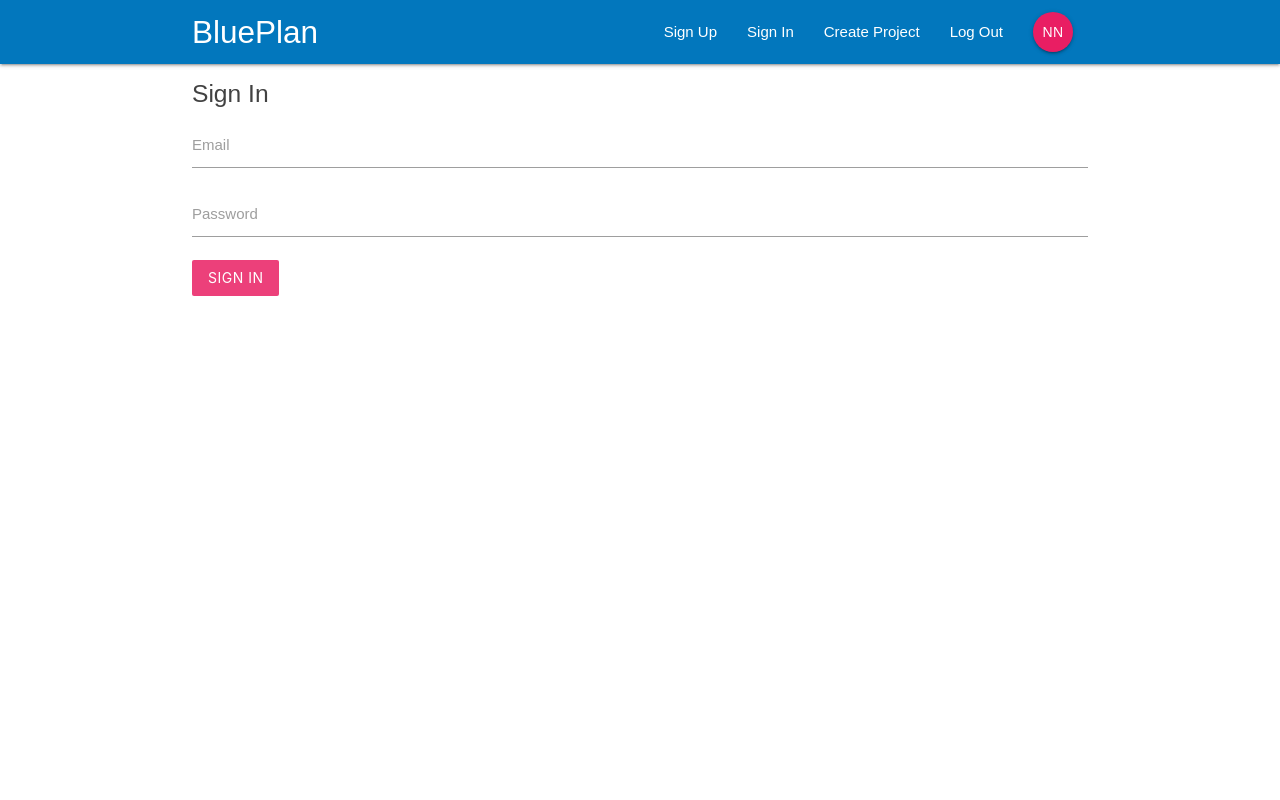
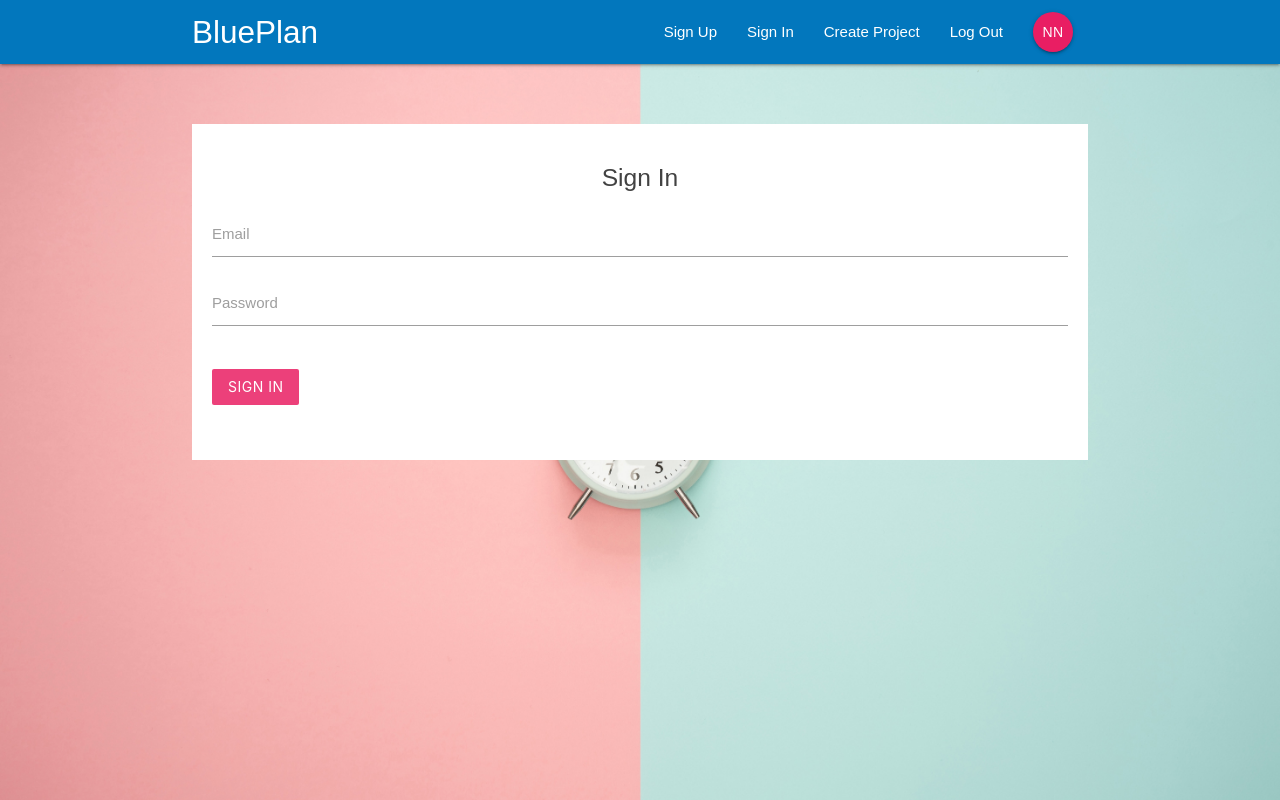
Before and after one commit to kevanantha/blueplan, a React (Create React App) app: page /signin in a window 1280 px wide. Built offline with nearby package versions, Linux system fonts and the light colour scheme.

Commit message:
Nav & CSS styles

```diff
--- a/src/components/auth/SignIn.js
+++ b/src/components/auth/SignIn.js
@@ -18,7 +18,7 @@ class SignIn extends Component {
     return (
       <div className="container">
         <form className="white" onSubmit={ this.handleSubmit }>
-          <h5 className="grey-text text-darken-3">Sign In</h5>
+          <h5 className="center grey-text text-darken-3">Sign In</h5>
           <div className="input-field">
             <label htmlFor="email">Email</label>
             <input id="email" type="email" onChange={ this.handleChange } />
--- a/src/components/auth/SignUp.js
+++ b/src/components/auth/SignUp.js
@@ -20,7 +20,7 @@ class SignIn extends Component {
     return (
       <div className="container">
         <form className="white" onSubmit={ this.handleSubmit }>
-          <h5 className="grey-text text-darken-3">Sign Up</h5>
+          <h5 className="center grey-text text-darken-3">Sign Up</h5>
           <div className="input-field">
             <label htmlFor="firstName">First Name</label>
             <input id="firstName" type="text" onChange={ this.handleChange } />
--- a/src/components/layout/SignedInLinks.js
+++ b/src/components/layout/SignedInLinks.js
@@ -5,7 +5,7 @@ const SignedInLinks = () => {
   return (
     <ul className="right">
       <li>
-        <NavLink to='/'>Create Project</NavLink>
+        <NavLink to='/create'>Create Project</NavLink>
       </li>
       <li>
         <NavLink to='/'>Log Out</NavLink>
--- a/src/components/layout/SignedOutLinks.js
+++ b/src/components/layout/SignedOutLinks.js
@@ -5,10 +5,10 @@ const SignedOutLinks = () => {
   return (
     <ul className="right">
       <li>
-        <NavLink to='/'>Sign Up</NavLink>
+        <NavLink to='/signup'>Sign Up</NavLink>
       </li>
       <li>
-        <NavLink to='/'>Sign In</NavLink>
+        <NavLink to='/signin'>Sign In</NavLink>
       </li>
     </ul>
   )
--- a/src/components/projects/CreateProject.js
+++ b/src/components/projects/CreateProject.js
@@ -18,7 +18,7 @@ class CreateProject extends Component {
     return (
       <div className="container">
         <form className="white" onSubmit={ this.handleSubmit }>
-          <h5 className="grey-text text-darken-3">Create Project</h5>
+          <h5 className="center grey-text text-darken-3">Create Project</h5>
           <div className="input-field">
             <label htmlFor="title">Title</label>
             <input id="title" type="text" onChange={ this.handleChange } />
--- a/src/components/projects/ProjectSummary.js
+++ b/src/components/projects/ProjectSummary.js
@@ -3,7 +3,7 @@ import React from 'react';
 const ProjectSummary = () => {
   return (
     <div className="card z-depth-0 project-summary">
-      <div className="card-contet grey-text text-darken-3">
+      <div className="card-content grey-text text-darken-3">
         <span className="card-title">Project Title</span>
         <p>Posted by Kevin Anantha</p>
         <p className="grey-text">3rd Sep, 2am</p>
--- a/src/index.css
+++ b/src/index.css
@@ -2,4 +2,22 @@ body {
   margin: 0;
   padding: 0;
   font-family: sans-serif;
+  background: url(/img/bg.jpg) no-repeat;
+  background-size: 100%;
 }
+
+form {
+  padding: 20px;
+  margin-top: 60px;
+}
+
+form button, form h5 {
+  margin: 20px 0;
+}
+
+input[type=text]:not(.browser-default):focus:not([readonly]),
+input[type=email]:not(.browser-default):focus:not([readonly]),
+input[type=password]:not(.browser-default):focus:not([readonly]),
+textarea.materialize-textarea:focus:not([readonly]) {
+  border-color: blue;
+}
```
Also changed, not shown: public/img/bg.jpg (added).
